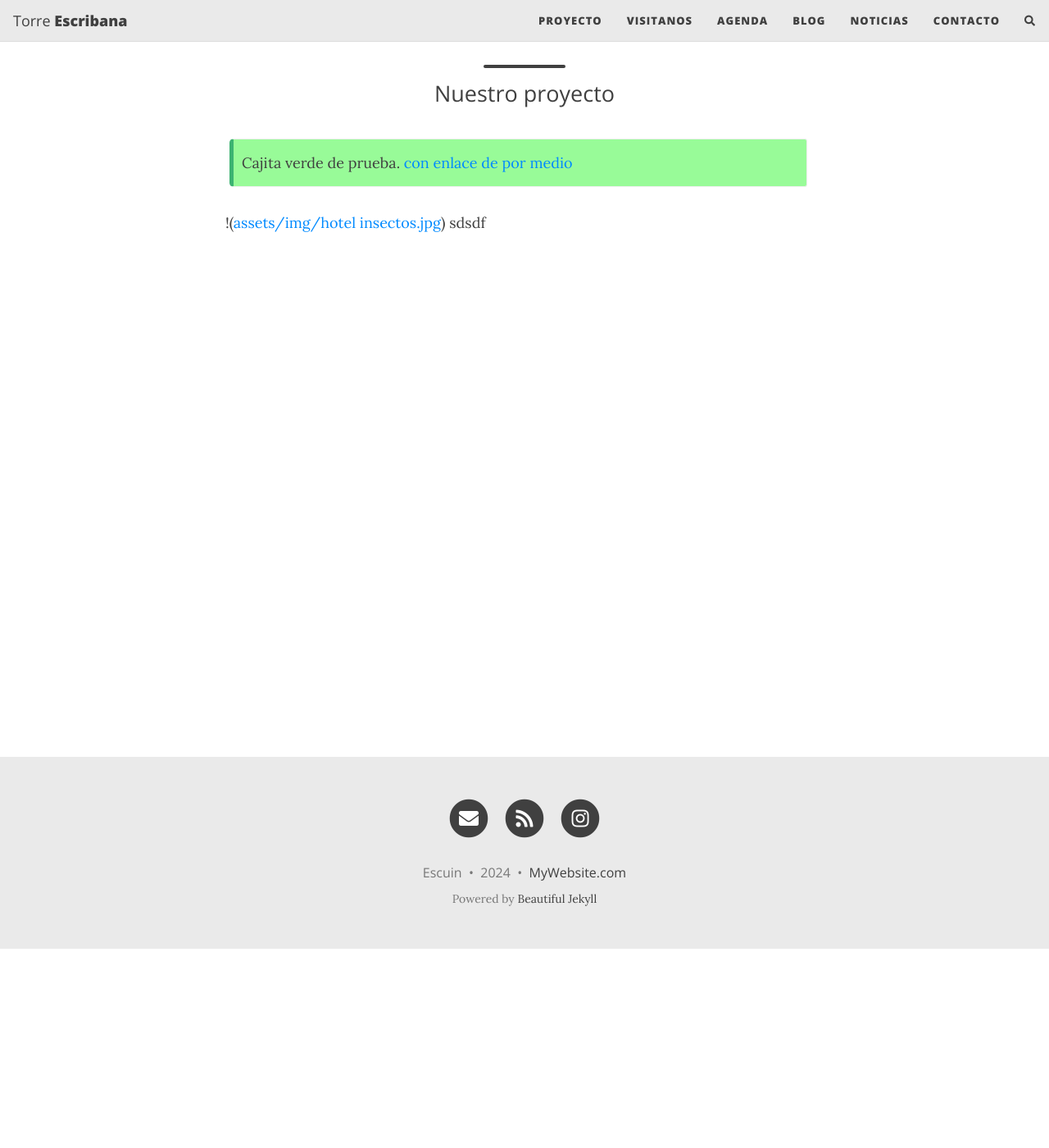
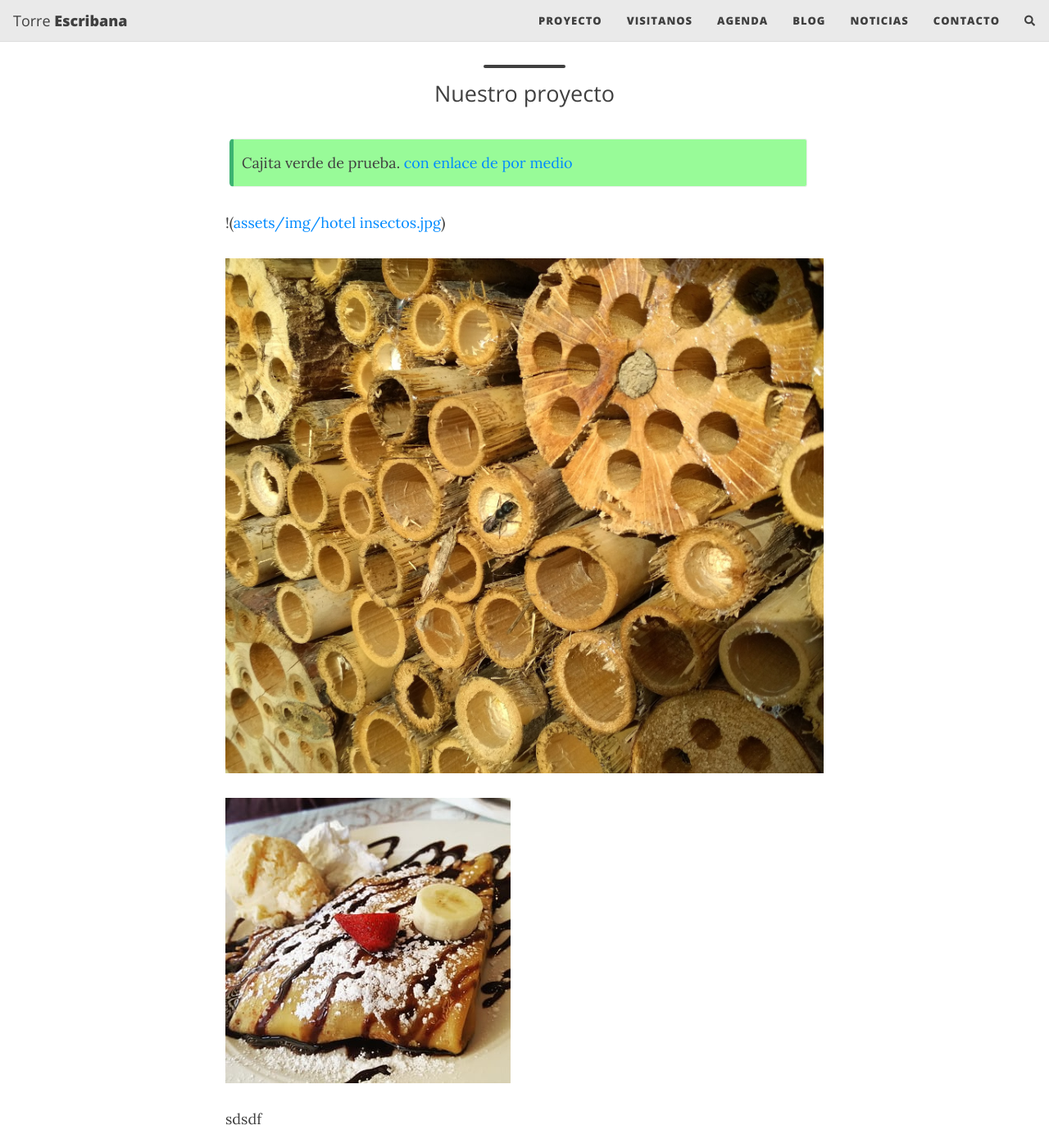
Before and after one commit to PermaculturaAragon/Web-TorreEscribana, a Jekyll site: the page built from proyecto.md, in a window 1280 px wide and 1400 px high, scrolled down 243 px. Shown: the whole window at 82% size. Built offline with Jekyll 4.4.1, drawn with Linux system fonts in a browser that asks for light colours; nearby versions of some CDN libraries; comment, search, counter and statistics services are not loaded.

Commit message:
Update proyecto.md

```diff
--- a/proyecto.md
+++ b/proyecto.md
@@ -8,4 +8,9 @@ subtitle: Nuestro proyecto
 Cajita verde de prueba. [con enlace de por medio](https://permaculturaaragon.github.io/Web-TorreEscribana/)
 
 !([assets/img/hotel insectos.jpg](https://github.com/PermaculturaAragon/Web-TorreEscribana/blob/8ece3e79b6f5f90d96117908efc4af0361beaa9e/assets/img/hotel%20insectos.jpg))
+
+![Crepe]({{ '/assets/img/hotel insectos.jpg' | relative_url }})
+
+![Crepe]({{ '/assets/img/crepe.jpg' | relative_url }})
+
 sdsdf
```
